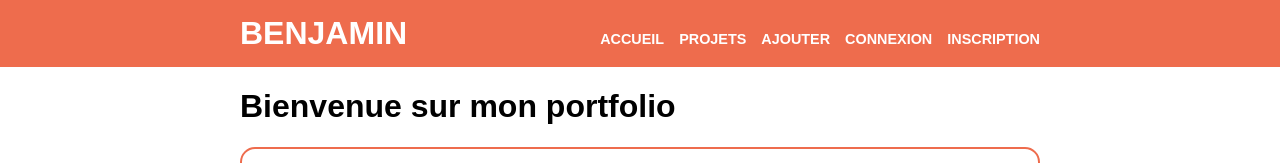
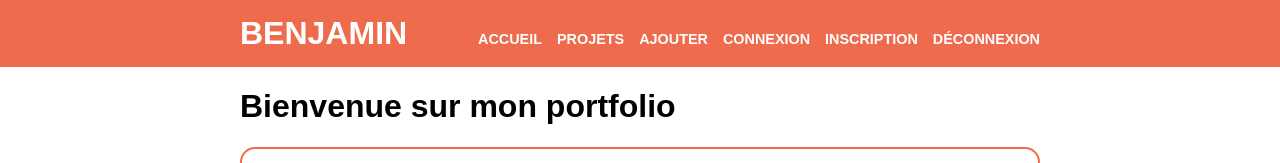
Before and after one commit to KayleoRakeon/nextLearning, a Next.js app: page / in a window 1280 px wide. Shown: the top 163 px of the page. Built offline with nearby package versions, Linux system fonts and the light colour scheme; no server answers; the database is empty.

Commit message:
Deconnexion fonctionnelle

```diff
--- a/components/ui/Header/Header.js
+++ b/components/ui/Header/Header.js
@@ -3,8 +3,19 @@
 // Librairie
 import classes from './Header.module.css';
 import Link from 'next/link';
+import { signOut } from 'next-auth/react';
+import { useRouter } from 'next/router';
 
 export default function Header() {
+   // Variables
+   const router = useRouter();
+
+   // Methode
+   const onLogoutClickedHandler = () => {
+      signOut();
+      router.push('/');
+   };
+
    return (
       <header className={classes.Header}>
          <div
@@ -41,6 +52,11 @@ export default function Header() {
                   <li>
                      <Link href="/inscription">Inscription</Link>
                   </li>
+                  <li>
+                     <a onClick={onLogoutClickedHandler}>
+                        Déconnexion
+                     </a>
+                  </li>
                </ul>
             </nav>
          </div>
--- a/components/ui/Header/Header.module.css
+++ b/components/ui/Header/Header.module.css
@@ -15,6 +15,7 @@
    font-weight: bold;
    text-decoration: none;
    color: white;
+   cursor: pointer;
 }
 .Header nav a:hover {
    color: #3d5a80;
```
